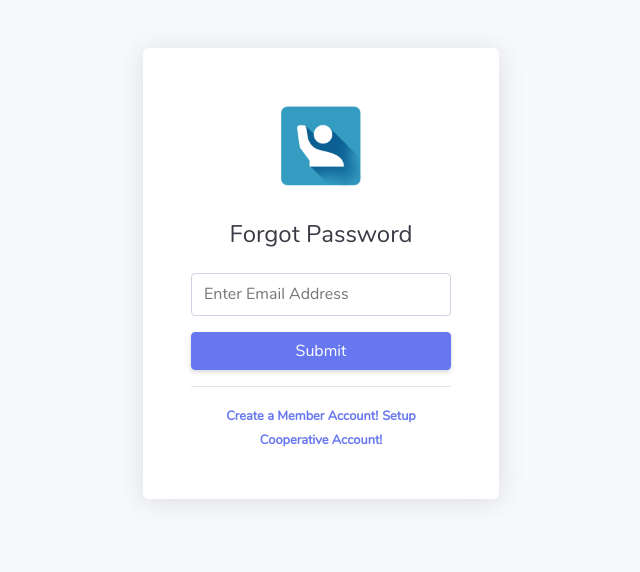
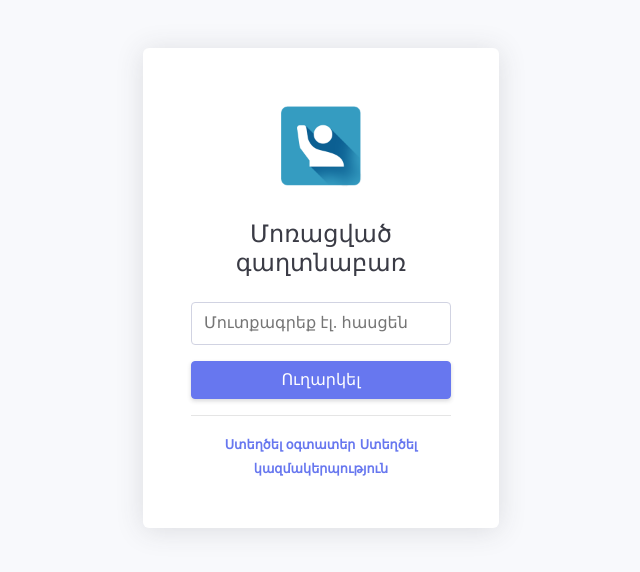
Before and after one commit to meri-grigoryan1/attendance, a PHP site: page /attendance/forgotPassword.php in a window 1280 px wide. Shown: the top 572 px of the page, without its empty margins (319-959 px from the left). Run offline with PHP 8.4, Linux system fonts and the light colour scheme.

Commit message:
This is not the final work

```diff
--- a/forgotPassword.php
+++ b/forgotPassword.php
@@ -4,15 +4,15 @@ session_start();
 ?>
 
 <!DOCTYPE html>
-<html lang="en">
+<html lang="hy">
 <head>
   <meta charset="utf-8">
   <meta http-equiv="X-UA-Compatible" content="IE=edge">
   <meta name="viewport" content="width=device-width, initial-scale=1, shrink-to-fit=no">
-  <meta name="description" content="Forgot password page">
-  <meta name="author" content="Admin">
+  <meta name="description" content="Մոռացված գաղտնաբառի էջ">
+  <meta name="author" content="Ադմին">
   <link href="img/logo/attnlg.jpg" rel="icon">
-  <title>Forgot Password</title>
+  <title>Մոռացված գաղտնաբառ</title>
   <link href="vendor/fontawesome-free/css/all.min.css" rel="stylesheet" type="text/css">
   <link href="vendor/bootstrap/css/bootstrap.min.css" rel="stylesheet" type="text/css">
   <link href="css/ruang-admin.min.css" rel="stylesheet">
@@ -29,14 +29,14 @@ session_start();
                   <div class="text-center">
                     <img src="img/logo/attnlg.jpg" style="width:100px;height:100px">
                     <br><br>
-                    <h1 class="h4 text-gray-900 mb-4">Forgot Password</h1>
+                    <h1 class="h4 text-gray-900 mb-4">Մոռացված գաղտնաբառ</h1>
                   </div>
                   <form class="user" method="POST" action="forgotPassword.php">
                     <div class="form-group">
-                      <input type="email" class="form-control" required name="email" placeholder="Enter Email Address">
+                      <input type="email" class="form-control" required name="email" placeholder="Մուտքագրեք էլ․ հասցեն">
                     </div>
                     <div class="form-group">
-                        <input type="submit" class="btn btn-primary btn-block" value="Submit" name="submit" />
+                        <input type="submit" class="btn btn-primary btn-block" value="Ուղարկել" name="submit" />
                     </div>
                   </form>
 
@@ -46,7 +46,7 @@ session_start();
 
                       // Validate email format
                       if (!filter_var($email, FILTER_VALIDATE_EMAIL)) {
-                          echo "<div class='alert alert-danger'>Invalid email format.</div>";
+                          echo "<div class='alert alert-danger'>Էլ. հասցեն սխալ է մուտքագրված:</div>";
                       } else {
                           // Prepare the SQL statement to avoid SQL injection
                           $stmt = $conn->prepare("SELECT * FROM tbladmin WHERE emailAddress = ?");
@@ -68,17 +68,17 @@ session_start();
                               $resetLink = "http://localhost/attendance/resetPassword.php?token=" . $token;
 
                               // Send email
-                              $subject = "Password Reset Request";
-                              $message = "Click the following link to reset your password: " . $resetLink;
+                              $subject = "Գաղտնաբառի վերականգնման հարցում";
+                              $message = "Սեղմեք հետևյալ հղումը գաղտնաբառը վերականգնելու համար՝ " . $resetLink;
                               $headers = "From: no-reply@yourwebsite.com";
 
                               if (mail($email, $subject, $message, $headers)) {
-                                  echo "<div class='alert alert-success'>A password reset link has been sent to your email.</div>";
+                                  echo "<div class='alert alert-success'>Վերականգնման հղումը ուղարկվել է ձեր էլ. հասցեին:</div>";
                               } else {
-                                  echo "<div class='alert alert-danger'>Failed to send the reset email.</div>";
+                                  echo "<div class='alert alert-danger'>Չհաջողվեց ուղարկել վերականգնման հղումը:</div>";
                               }
                           } else {
-                              echo "<div class='alert alert-danger'>This email address is not registered.</div>";
+                              echo "<div class='alert alert-danger'>Այս էլ. հասցեն գրանցված չէ:</div>";
                           }
                       }
                   }
@@ -86,8 +86,8 @@ session_start();
 
                   <hr>
                   <div class="text-center">
-                    <a class="font-weight-bold small" href="memberSetup.php">Create a Member Account!</a>
-                    <a class="font-weight-bold small" href="organizationSetup.php">Setup Cooperative Account!</a>
+                    <a class="font-weight-bold small" href="memberSetup.php">Ստեղծել օգտատեր</a>
+                    <a class="font-weight-bold small" href="organizationSetup.php">Ստեղծել կազմակերպություն</a>
                   </div>
                 </div>
               </div>
```
